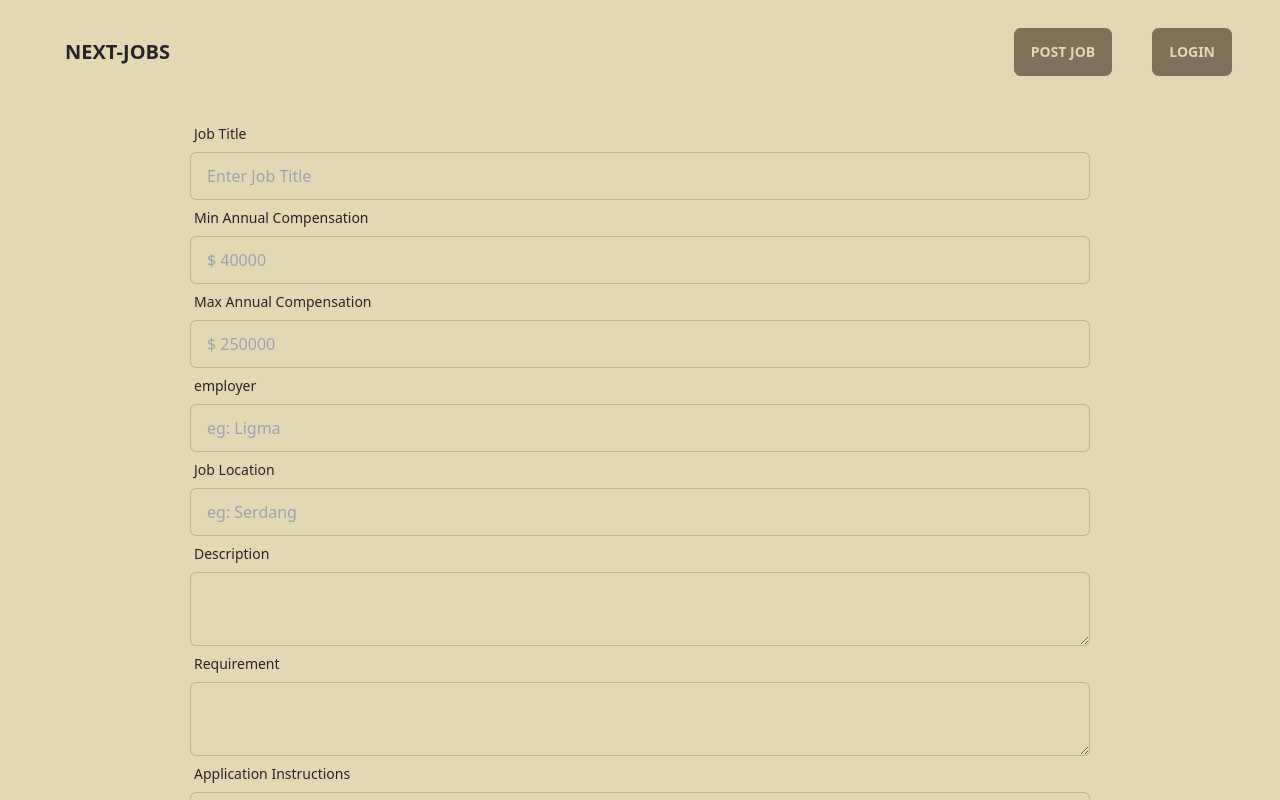
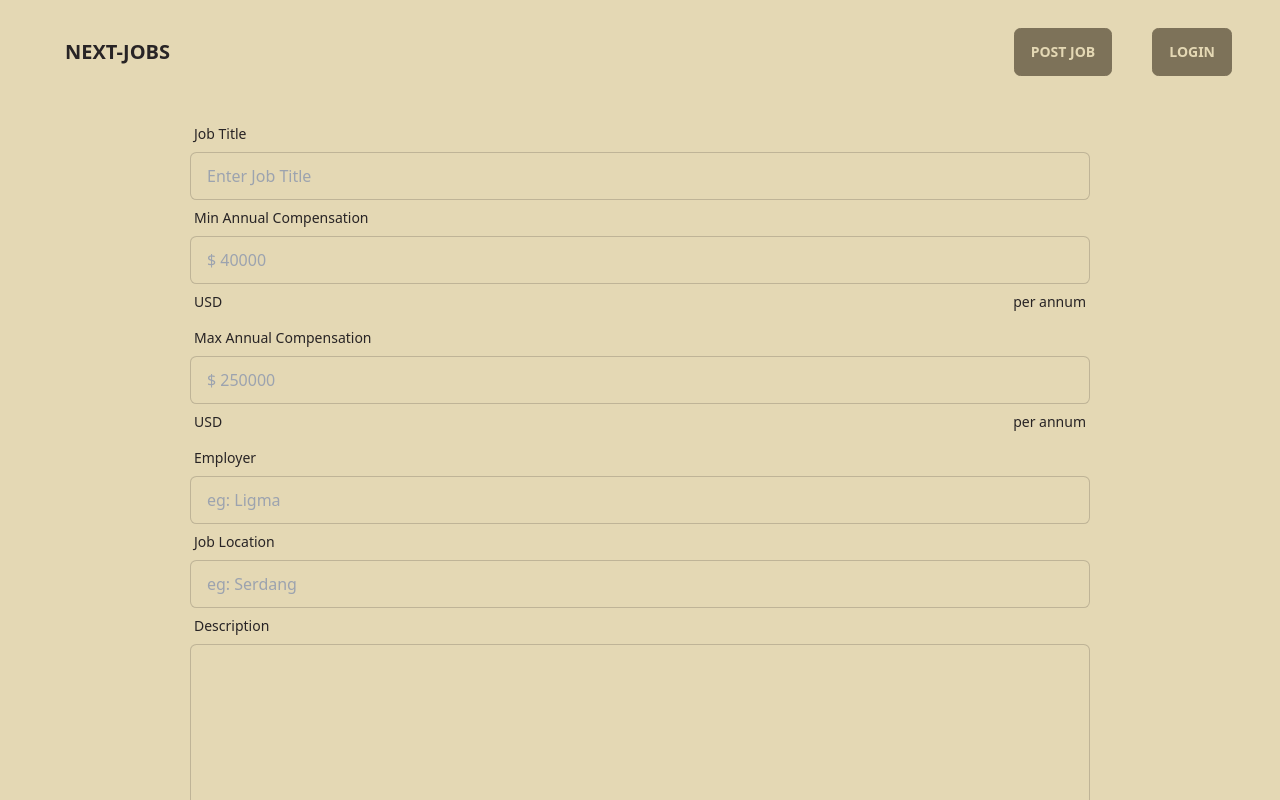
Before and after one commit to chienher1998/next-job, a SvelteKit app: page /jobs/new in a window 1280 px wide. Shown: the top 800 px of the page. Built offline with nearby package versions, Linux system fonts and the light colour scheme; no server answers.

Commit message:
made adjustment to form

```diff
--- a/src/routes/jobs/[slug]/edit/+page.svelte
+++ b/src/routes/jobs/[slug]/edit/+page.svelte
@@ -84,6 +84,7 @@
 				<label class="label" for="minAnnualCompensation">
 					<span class="label-text">Min Annual Compensation</span>
 				</label>
+
 				<input
 					type="number"
 					name="minAnnualCompensation"
@@ -92,6 +93,12 @@
 					bind:value={data.job.minAnnualCompensation}
 					required
 				/>
+
+				<label class="label" for="minAnnualCompensation">
+					<span class="label-text">USD</span>
+					<span class="label-text">per annum</span>
+				</label>
+
 				{#if 'minAnnualCompensation' in formErrors}
 					<label class="label" for="minAnnualCompensation">
 						<span class="label-text-alt text-red-500"
@@ -111,6 +118,10 @@
 					bind:value={data.job.maxAnnualCompensation}
 					required
 				/>
+				<label class="label" for="maxAnnualCompensation">
+					<span class="label-text">USD</span>
+					<span class="label-text">per annum</span>
+				</label>
 				{#if 'maxAnnualCompensation' in formErrors}
 					<label class="label" for="maxAnnualCompensation">
 						<span class="label-text-alt text-red-500"
@@ -120,7 +131,7 @@
 				{/if}
 
 				<label class="label" for="employer">
-					<span class="label-text">employer</span>
+					<span class="label-text">Employer</span>
 				</label>
 				<input
 					type="text"
@@ -161,6 +172,7 @@
 					name="description"
 					placeholder=""
 					class="textarea textarea-bordered w-full"
+					rows="10"
 					bind:value={data.job.description}
 					required
 				/>
@@ -177,6 +189,7 @@
 					type="text"
 					name="requirement"
 					placeholder=""
+					rows="5"
 					class="textarea textarea-bordered w-full"
 					bind:value={data.job.requirements}
 					required
--- a/src/routes/jobs/new/+page.svelte
+++ b/src/routes/jobs/new/+page.svelte
@@ -83,6 +83,10 @@
 					class="input input-bordered w-full"
 					required
 				/>
+				<label class="label" for="minAnnualCompensation">
+					<span class="label-text">USD</span>
+					<span class="label-text">per annum</span>
+				</label>
 				{#if 'minAnnualCompensation' in formErrors}
 					<label class="label" for="minAnnualCompensation">
 						<span class="label-text-alt text-red-500"
@@ -101,6 +105,10 @@
 					class="input input-bordered w-full"
 					required
 				/>
+				<label class="label" for="maxAnnualCompensation">
+					<span class="label-text">USD</span>
+					<span class="label-text">per annum</span>
+				</label>
 				{#if 'maxAnnualCompensation' in formErrors}
 					<label class="label" for="maxAnnualCompensation">
 						<span class="label-text-alt text-red-500"
@@ -110,7 +118,7 @@
 				{/if}
 
 				<label class="label" for="employer">
-					<span class="label-text">employer</span>
+					<span class="label-text">Employer</span>
 				</label>
 				<input
 					type="text"
@@ -148,7 +156,8 @@
 					type="text"
 					name="description"
 					placeholder=""
-					class="textarea textarea-bordered w-full"
+					rows= 10
+					class="textarea textarea-bordered w-full "
 					required
 				/>
 				{#if 'description' in formErrors}
@@ -164,6 +173,7 @@
 					type="text"
 					name="requirement"
 					placeholder=""
+					rows= 5
 					class="textarea textarea-bordered w-full"
 					required
 				/>
```
